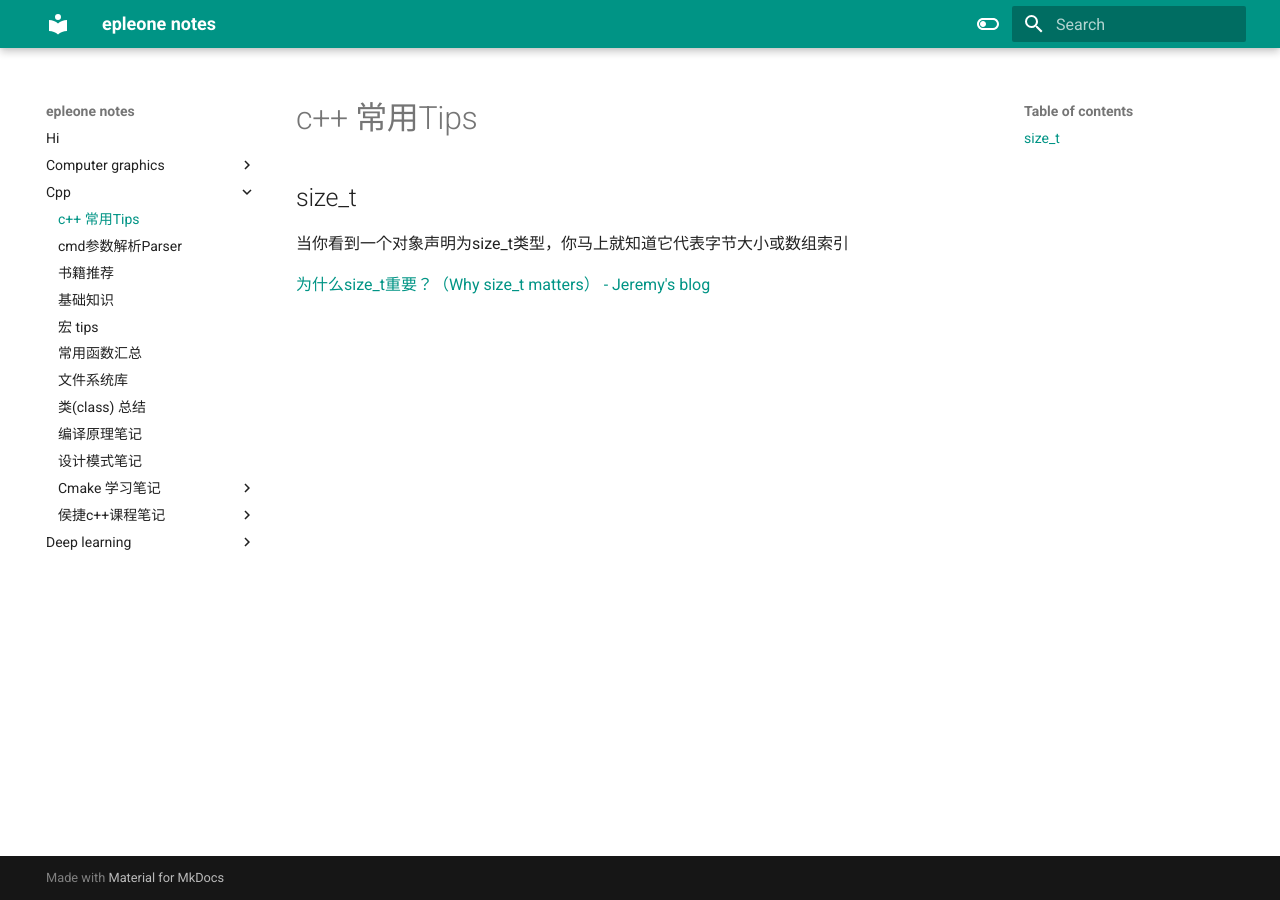
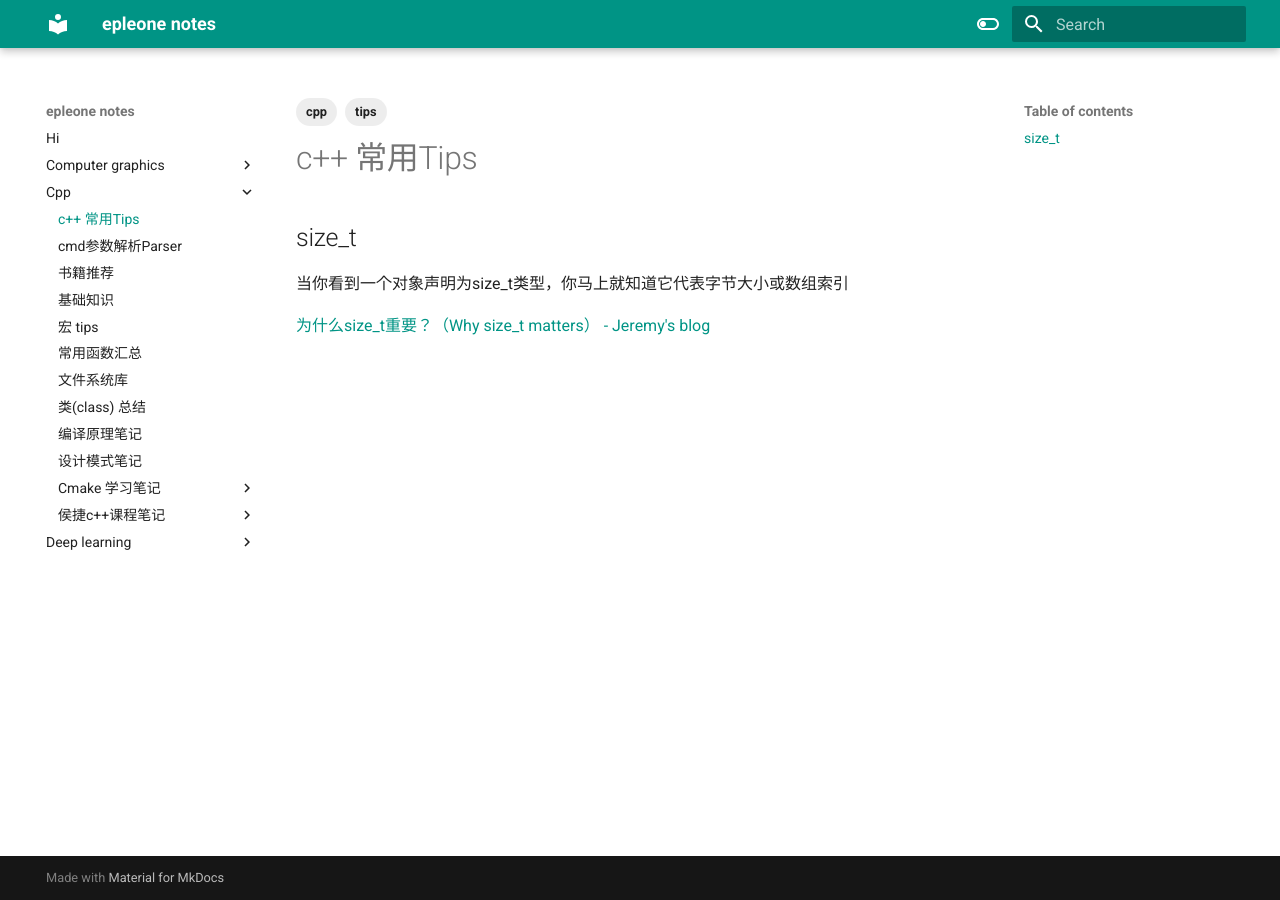
Before and after one commit to epleone/notes, an MkDocs documentation site: the page built from docs/cpp/c++ 常用Tips.md, in a window 1280 px wide. Built offline with MkDocs 1.6.1 and Material for MkDocs 9.7.7, drawn with Linux system fonts in a browser that asks for light colours.

Commit message:
open tags

```diff
--- a/mkdocs.yml
+++ b/mkdocs.yml
@@ -57,7 +57,7 @@ plugins:
   - typeset
   - roamlinks
   # - blog
-  # - tags    # 标签功能插件
+  - tags    # 标签功能插件
   - rss:
       match_path: blog/posts/.*
       date_from_meta:
```
